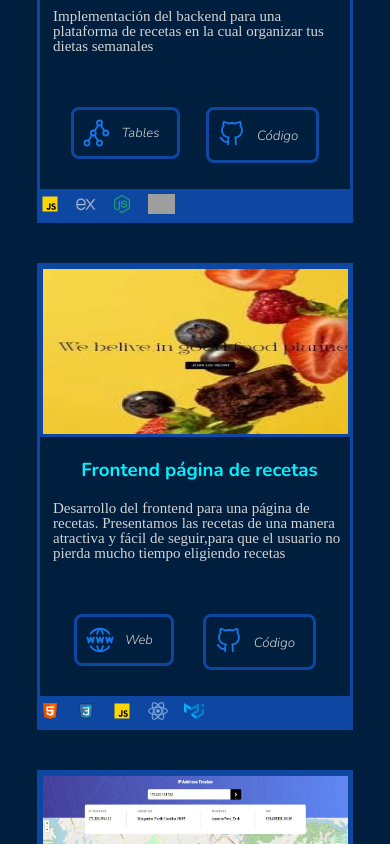
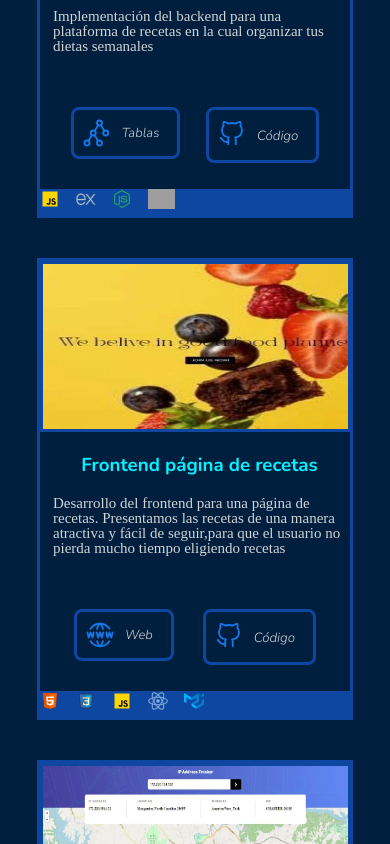
Before and after one commit to abian22/Portfolio, a React (Vite) app: page / in a window 390 px wide. Shown: the part 2100-2944 px from the top of the page. Built offline with nearby package versions, Linux system fonts and the light colour scheme; grey boxes are pictures that could not be loaded; a web font is replaced by a local one.

Commit message:
tables changed for tablas

```diff
--- a/src/components/Project/Project.css
+++ b/src/components/Project/Project.css
@@ -213,7 +213,7 @@ a {
         margin: 0px;
     }
 
-    .projectIcon {
+    .projectIcon {b g
         margin-top: 5px;
         width: auto;
         height: auto;
--- a/src/components/Project/Project.jsx
+++ b/src/components/Project/Project.jsx
@@ -17,7 +17,7 @@ export default function Project({ icon, isFront, demo, code, img, title, descrip
     button = (
       <>
         <img src={tables} className="webIcon" alt="Tables" />
-        <p className="webText">Tables</p>
+        <p className="webText">Tablas</p>
       </>
     );
   }
```
